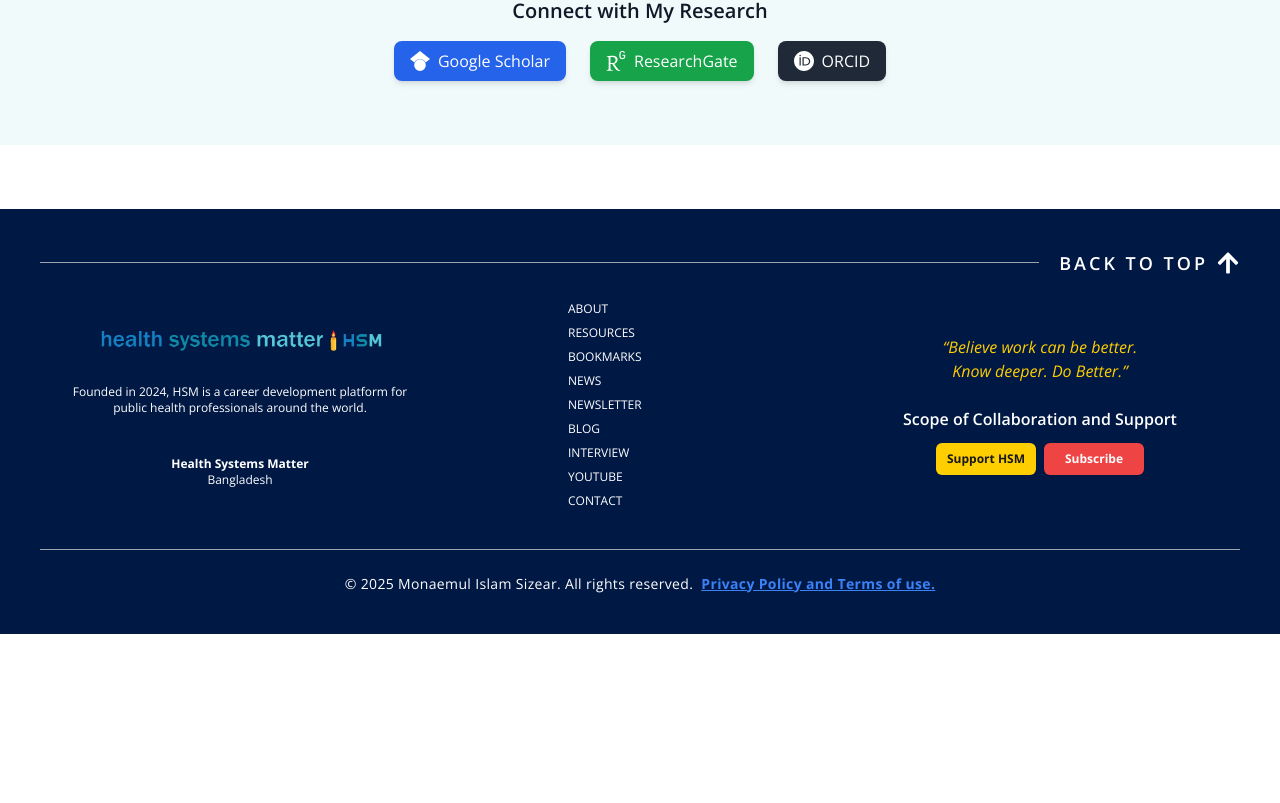
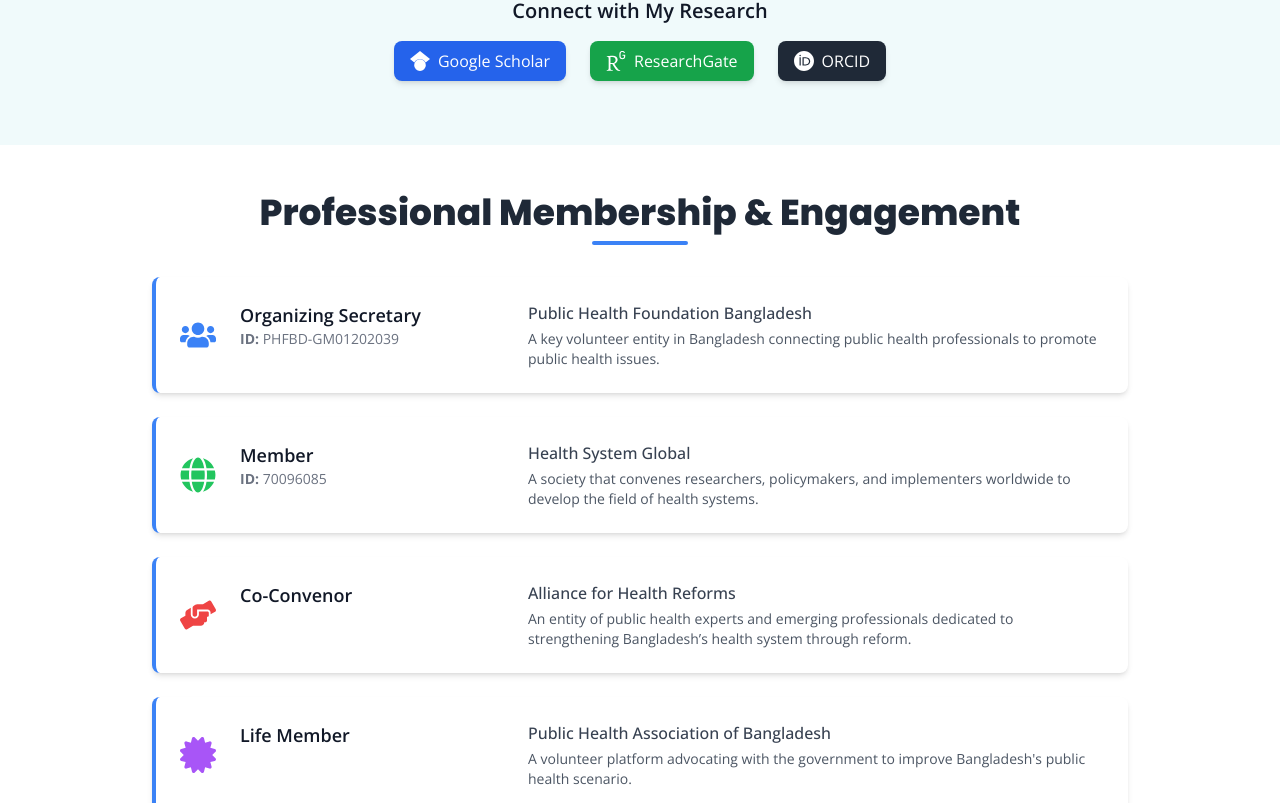
Before and after one commit to mehrabhossain1/hsm, a Next.js app: page /sizear in a window 1280 px wide. Shown: the part 2912-3715 px from the top of the page. Before the commit the page ends 3546 px from the top, so only its background shows below. Built offline with nearby package versions, Linux system fonts and the light colour scheme.

Commit message:
professional membership

```diff
--- a/app/sizear/page.tsx
+++ b/app/sizear/page.tsx
@@ -2,6 +2,7 @@ import AboutSizear from "@/components/Sizear/AboutSizear";
 import AreaOfFocus from "@/components/Sizear/AreaOfFocus";
 import CareerTrajectory from "@/components/Sizear/CareerTrajectory";
 import MoreAboutMe from "@/components/Sizear/MoreAboutMe";
+import ProfessionalMembership from "@/components/Sizear/ProfessionalMembership";
 
 const Sizear = () => {
   return (
@@ -23,6 +24,10 @@ const Sizear = () => {
       {/* Area of Focus and Research */}
       <AreaOfFocus />
       {/* Area of Focus and Research */}
+
+      {/* Professional Membership and Engagement  */}
+      <ProfessionalMembership />
+      {/* Professional Membership and Engagement  */}
     </section>
   );
 };
--- /dev/null
+++ b/components/Sizear/ProfessionalMembership.tsx
@@ -0,0 +1,93 @@
+"use client";
+
+import { motion } from "framer-motion";
+import {
+  FaUsers,
+  FaGlobe,
+  FaHandsHelping,
+  FaCertificate,
+} from "react-icons/fa";
+
+const memberships = [
+  {
+    id: "PHFBD-GM01202039",
+    title: "Organizing Secretary",
+    organization: "Public Health Foundation Bangladesh",
+    description:
+      "A key volunteer entity in Bangladesh connecting public health professionals to promote public health issues.",
+    icon: <FaUsers className="text-blue-500 text-4xl" />,
+  },
+  {
+    id: "70096085",
+    title: "Member",
+    organization: "Health System Global",
+    description:
+      "A society that convenes researchers, policymakers, and implementers worldwide to develop the field of health systems.",
+    icon: <FaGlobe className="text-green-500 text-4xl" />,
+  },
+  {
+    id: "N/A",
+    title: "Co-Convenor",
+    organization: "Alliance for Health Reforms",
+    description:
+      "An entity of public health experts and emerging professionals dedicated to strengthening Bangladesh’s health system through reform.",
+    icon: <FaHandsHelping className="text-red-500 text-4xl" />,
+  },
+  {
+    id: "N/A",
+    title: "Life Member",
+    organization: "Public Health Association of Bangladesh",
+    description:
+      "A volunteer platform advocating with the government to improve Bangladesh's public health scenario.",
+    icon: <FaCertificate className="text-purple-500 text-4xl" />,
+  },
+];
+
+export default function ProfessionalMemberships() {
+  return (
+    <div className="max-w-5xl mx-auto px-6 py-12">
+      <h2 className="text-3xl md:text-4xl font-extrabold text-gray-800 text-center mb-8">
+        Professional Membership & Engagement
+        <span className="block w-24 h-1 bg-blue-500 mx-auto mt-2 rounded-full"></span>
+      </h2>
+
+      <motion.div
+        initial={{ opacity: 0, y: 20 }}
+        animate={{ opacity: 1, y: 0 }}
+        transition={{ duration: 0.5 }}
+        className="space-y-6"
+      >
+        {memberships.map((item, index) => (
+          <motion.div
+            key={index}
+            whileHover={{ scale: 1.03 }}
+            className="bg-white shadow-md rounded-lg p-6 border-l-4 border-blue-500 flex items-center space-x-6"
+          >
+            <div className="flex-shrink-0">{item.icon}</div>
+            <div className="flex w-full justify-between items-start">
+              {/* Left Side: Title & ID */}
+              <div className="w-1/3">
+                <h3 className="text-lg font-semibold text-gray-900">
+                  {item.title}
+                </h3>
+                {item.id !== "N/A" && (
+                  <p className="text-sm text-gray-500">
+                    <strong>ID:</strong> {item.id}
+                  </p>
+                )}
+              </div>
+
+              {/* Right Side: Organization & Description */}
+              <div className="w-2/3">
+                <p className="text-md font-medium text-gray-700">
+                  {item.organization}
+                </p>
+                <p className="text-gray-600 text-sm mt-1">{item.description}</p>
+              </div>
+            </div>
+          </motion.div>
+        ))}
+      </motion.div>
+    </div>
+  );
+}
```
